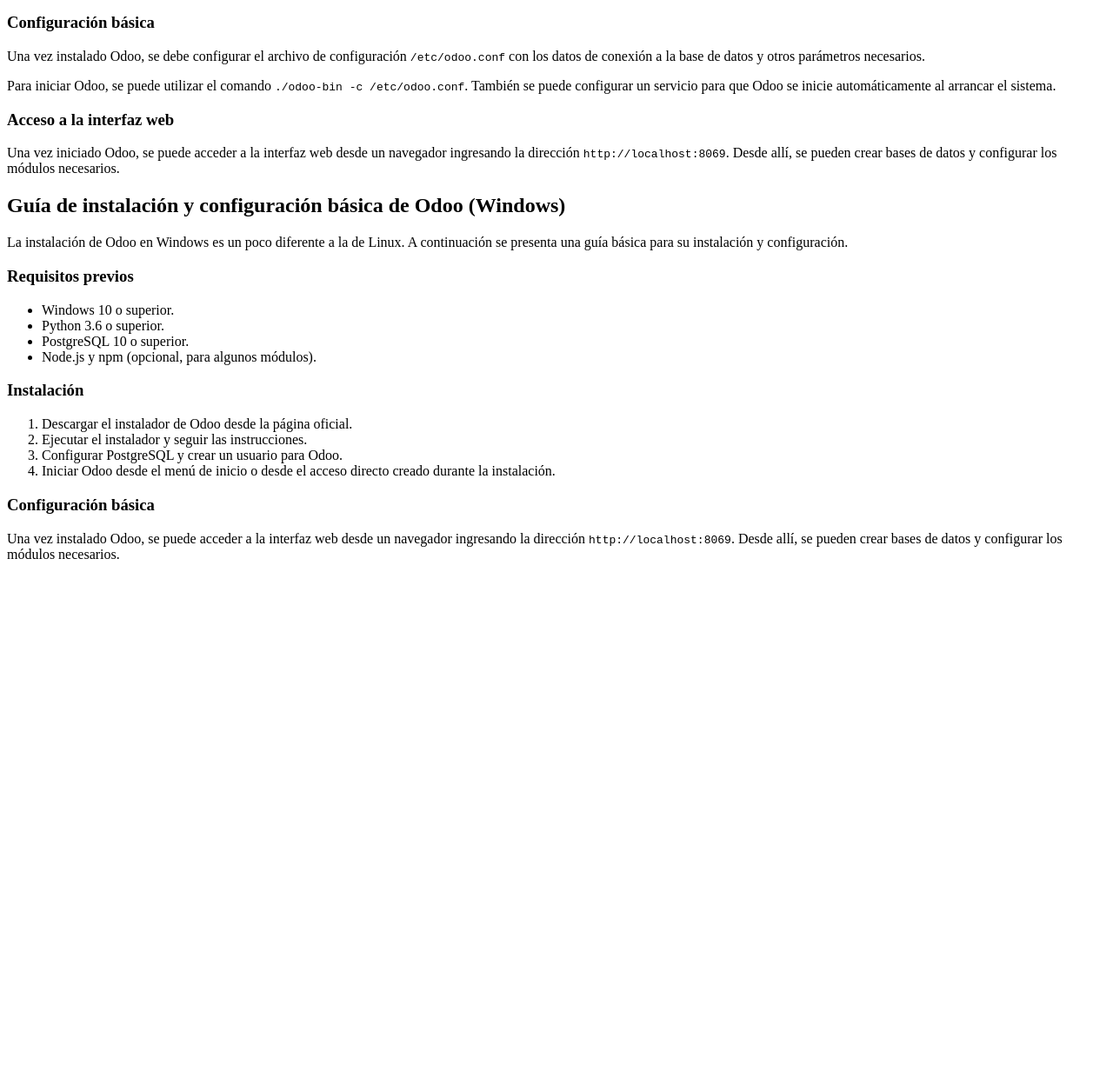
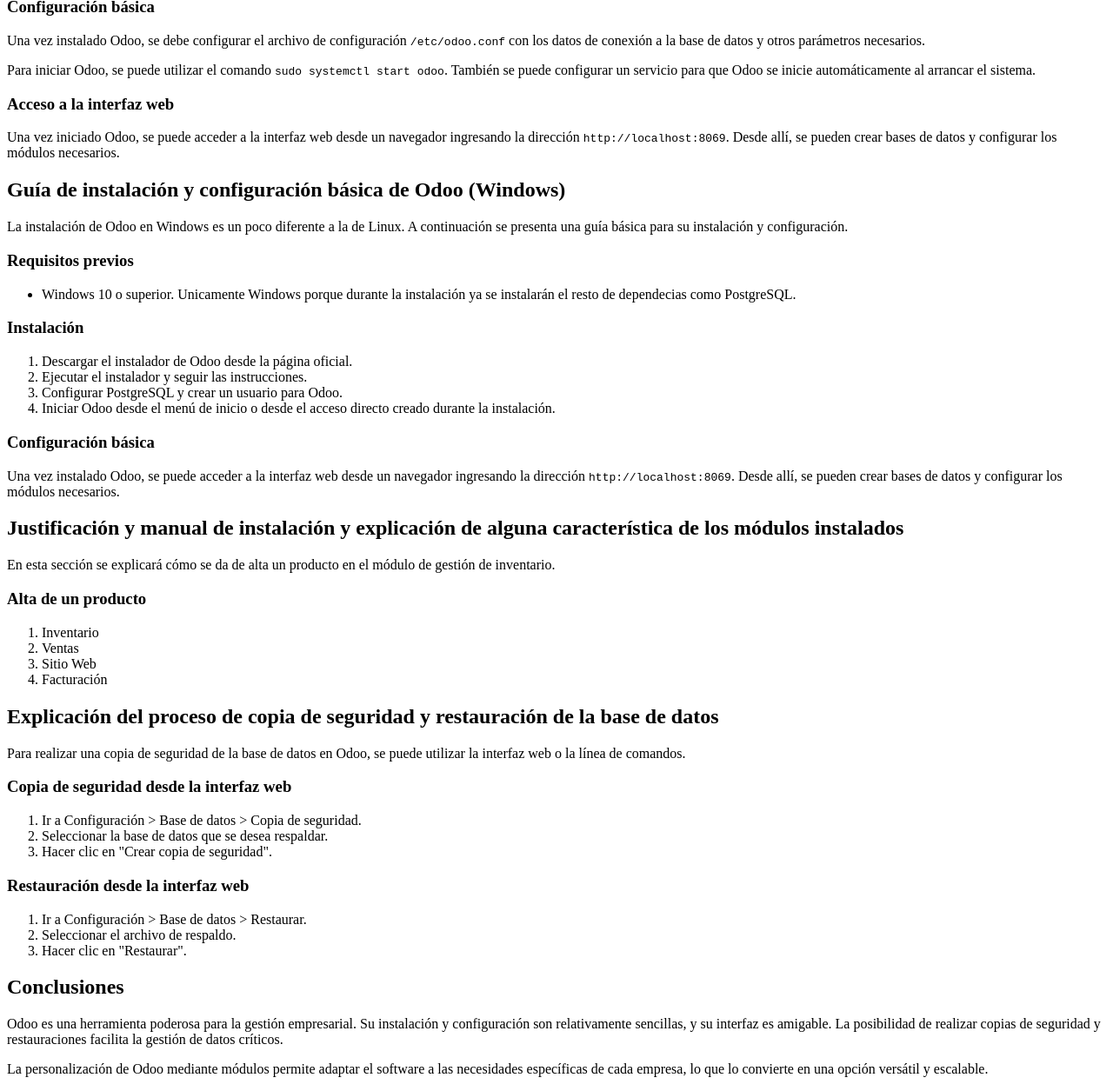
Before and after one commit to pmirofortes/ERP-PT2, a plain HTML site: page index.html in a window 1280 px wide. Shown: the part 539-1794 px from the top of the page at 87% size. Before the commit the page ends 1202 px from the top, so only its background shows below. Drawn offline with Linux system fonts and the light colour scheme.

Commit message:
estructura finalizada faltan imagenes y estilos

```diff
--- a/index.html
+++ b/index.html
@@ -27,7 +27,6 @@
                 <li>Servidor con Ubuntu 20.04 o superior.</li>
                 <li>Python 3.6 o superior.</li>
                 <li>PostgreSQL 10 o superior.</li>
-                <li>Node.js y npm (opcional, para algunos módulos).</li>
             </ul>
             <h3>Instalación</h3>
             <ol>
@@ -39,7 +38,7 @@
             </ol>
             <h3>Configuración básica</h3>
             <p>Una vez instalado Odoo, se debe configurar el archivo de configuración <code>/etc/odoo.conf</code> con los datos de conexión a la base de datos y otros parámetros necesarios.</p>
-            <p>Para iniciar Odoo, se puede utilizar el comando <code>./odoo-bin -c /etc/odoo.conf</code>. También se puede configurar un servicio para que Odoo se inicie automáticamente al arrancar el sistema.</p>
+            <p>Para iniciar Odoo, se puede utilizar el comando <code>sudo systemctl start odoo</code>. También se puede configurar un servicio para que Odoo se inicie automáticamente al arrancar el sistema.</p>
             <h3>Acceso a la interfaz web</h3>
             <p>Una vez iniciado Odoo, se puede acceder a la interfaz web desde un navegador ingresando la dirección <code>http://localhost:8069</code>. Desde allí, se pueden crear bases de datos y configurar los módulos necesarios.</p>
         </section>
@@ -48,10 +47,8 @@
             <p>La instalación de Odoo en Windows es un poco diferente a la de Linux. A continuación se presenta una guía básica para su instalación y configuración.</p>
             <h3>Requisitos previos</h3>
             <ul>
-                <li>Windows 10 o superior.</li>
-                <li>Python 3.6 o superior.</li>
-                <li>PostgreSQL 10 o superior.</li>
-                <li>Node.js y npm (opcional, para algunos módulos).</li>
+                <li>Windows 10 o superior. Unicamente Windows porque durante la instalación ya se instalarán el resto de dependecias como PostgreSQL.</li>
+
             </ul>
             <h3>Instalación</h3>
             <ol>
@@ -62,10 +59,39 @@
             </ol>
             <h3>Configuración básica</h3>
             <p>Una vez instalado Odoo, se puede acceder a la interfaz web desde un navegador ingresando la dirección <code>http://localhost:8069</code>. Desde allí, se pueden crear bases de datos y configurar los módulos necesarios.</p>
-
         </section>
-
-
+        <section id="productos">
+            <h2>Justificación y manual de instalación y explicación de alguna característica de los módulos instalados</h2>
+            <p>En esta sección se explicará cómo se da de alta un producto en el módulo de gestión de inventario.</p>
+            <h3>Alta de un producto</h3>
+            <ol>
+                <li>Inventario</li>
+                <li>Ventas</li>
+                <li>Sitio Web</li>
+                <li>Facturación</li>
+            </ol>
+        </section>
+        <section id="backup">
+            <h2>Explicación del proceso de copia de seguridad y restauración de la base de datos</h2>
+            <p>Para realizar una copia de seguridad de la base de datos en Odoo, se puede utilizar la interfaz web o la línea de comandos.</p>
+            <h3>Copia de seguridad desde la interfaz web</h3>
+            <ol>
+                <li>Ir a Configuración &gt; Base de datos &gt; Copia de seguridad.</li>
+                <li>Seleccionar la base de datos que se desea respaldar.</li>
+                <li>Hacer clic en "Crear copia de seguridad".</li>
+            </ol>
+            <h3>Restauración desde la interfaz web</h3>
+            <ol>
+                <li>Ir a Configuración &gt; Base de datos &gt; Restaurar.</li>
+                <li>Seleccionar el archivo de respaldo.</li>
+                <li>Hacer clic en "Restaurar".</li>
+            </ol>
+        </section>
+        <section id="conclusiones">
+            <h2>Conclusiones</h2>
+            <p>Odoo es una herramienta poderosa para la gestión empresarial. Su instalación y configuración son relativamente sencillas, y su interfaz es amigable. La posibilidad de realizar copias de seguridad y restauraciones facilita la gestión de datos críticos.</p>
+            <p>La personalización de Odoo mediante módulos permite adaptar el software a las necesidades específicas de cada empresa, lo que lo convierte en una opción versátil y escalable.</p>
+        </section>
     </main>
 </body>
 </html>
```
